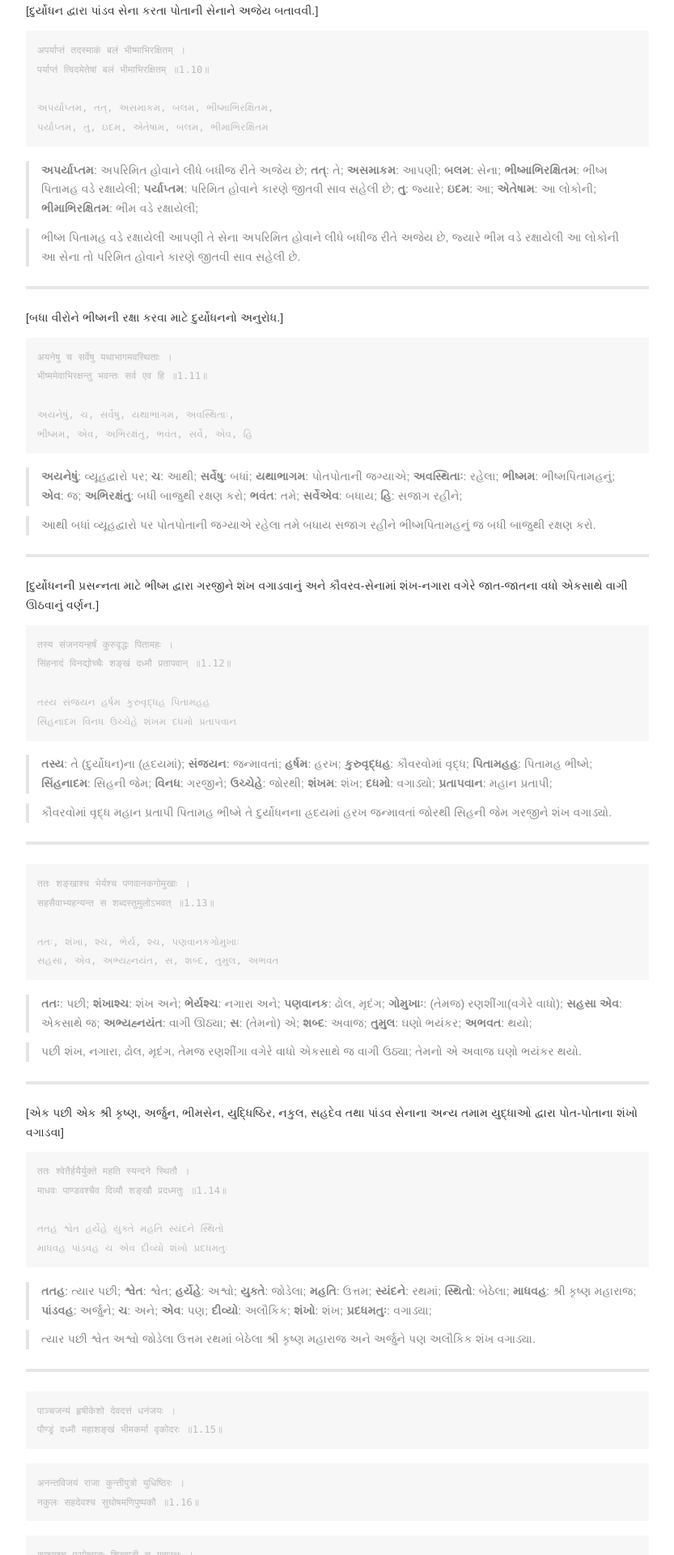
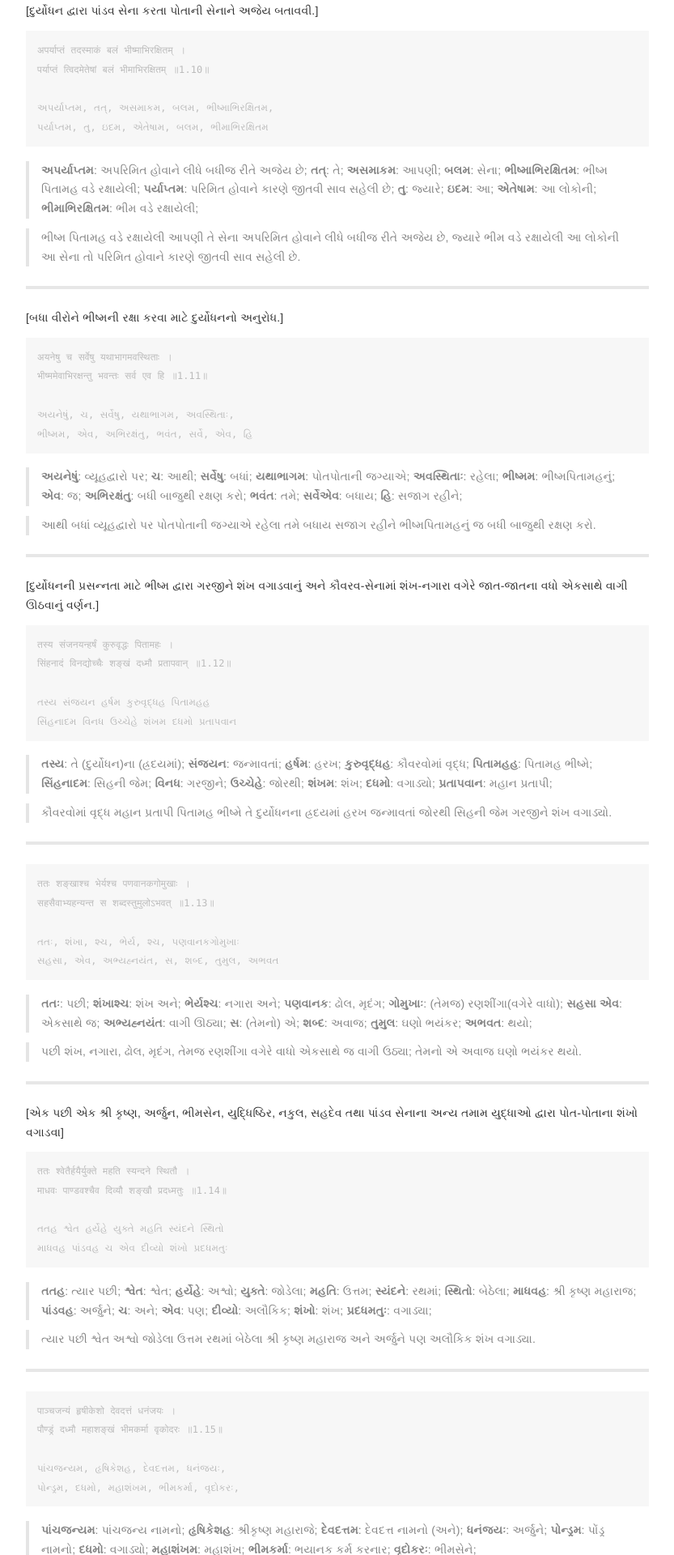
Before and after one commit to bhaveshpp/gita, a Jekyll site: the page built from _adhyay/adhyay1.md, in a window 1280 px wide. Shown: the part 3080-5000 px from the top of the page at 81% size, without its empty margins (223-1056 px from the left). Built offline with Jekyll 4.4.1, drawn with Linux system fonts in a browser that asks for light colours; some of the changed text lies outside the part shown.

Commit message:
૧.૧૫ vocabilary, pronounce help and translation.

````diff
--- a/_adhyay/adhyay1.md
+++ b/_adhyay/adhyay1.md
@@ -206,8 +206,15 @@ permalink: adhyay/1
 ```
 पाञ्चजन्यं हृषीकेशो देवदत्तं धनंजयः ।
 पौण्ड्रं दध्मौ महाशङ्खं भीमकर्मा वृकोदरः ॥1.15॥
+
+પાંચજન્યમ, હૃષિકેશહ, દેવદત્તમ, ધનંજયઃ,
+પોન્ડ્રમ, દધમો, મહાશંખમ, ભીમકર્મા, વૃદોકરઃ,
 ```
->
+> **પાંચજન્યમ**: પાંચજન્ય નામનો; **હૃષિકેશહ**: શ્રીકૃષ્ણ મહારાજે; **દેવદત્તમ**: દેવદત્ત નામનો (અને); **ધનંજયઃ**: અર્જુને; **પોન્ડ્રમ**: પોંડ્ર નામનો; **દધમો**: વગાડ્યો; **મહાશંખમ**: મહાશંખ; **ભીમકર્મા**: ભયાનક કર્મ કરનાર; **વૃદોકરઃ**: ભીમસેને;
+
+> શ્રીકૃષ્ણ મહારાજે પાંચજન્ય નામનો, અર્જુને દેવદત્ત નામનો અને ભયાનક કર્મ કરનાર ભીમસેને પોંડ્ર નામનો મહાશંખ વગાડ્યો.
+
+----------
 
 ```
 अनन्तविजयं राजा कुन्तीपुत्रो युधिष्ठिरः ।
````
